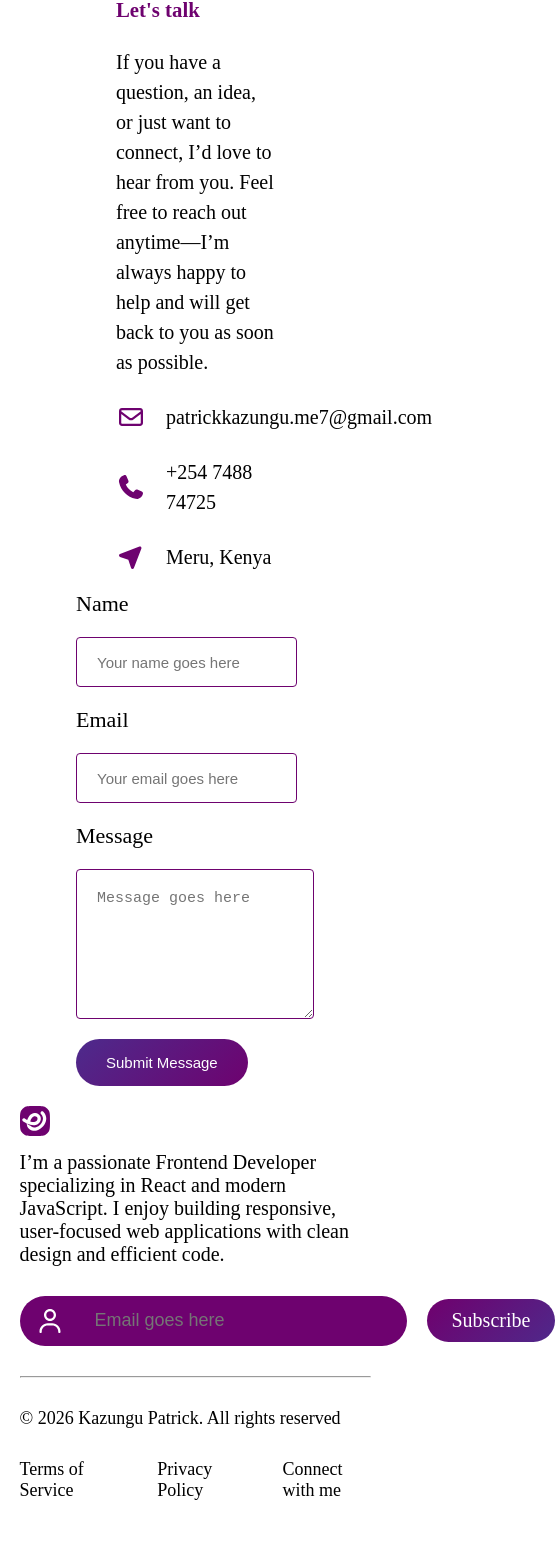
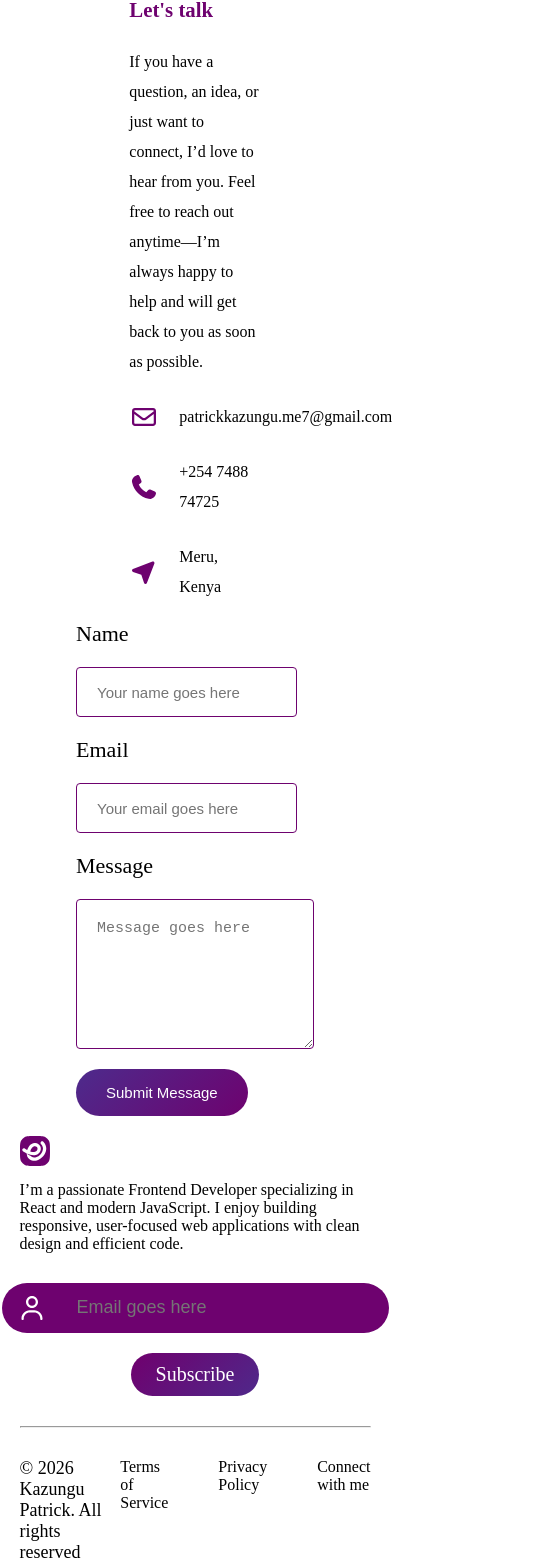
Before and after one commit to kazungu-p/Porfolio, a React (Vite) app: page / in a window 390 px wide. Shown: the part 5838-7406 px from the top of the page, 555 px wide, since content can reach past the window. Before the commit the page ends 7350 px from the top, so only its background shows below. Built offline with nearby package versions, Linux system fonts and the light colour scheme.

Commit message:
fully responsive for screen size less than 760px

```diff
--- a/src/assets/styles/contact.css
+++ b/src/assets/styles/contact.css
@@ -98,8 +98,9 @@
     .contact-left h2{
         font-size: 1.3em;
     }
-    .contact-left p{
+    .contact-left p, .contact-detail p{
         width: fit-content;
+        font-size: 16px;
     }
     .contact-right input, .contact-right textarea{
         width: fit-content;
--- a/src/assets/styles/footer.css
+++ b/src/assets/styles/footer.css
@@ -67,12 +67,16 @@ transition: 0.4s;
     gap: 50px;
 }
 @media screen and (max-width: 760px){
-    .footer-top, .footer-bottom{
+    .footer-top, .footer-top-right{
         flex-direction: column;
         gap: 30px;
     }
     .footer-top-left p{
         width: fit-content;
+        font-size: 16px;
+    }
+    .footer-bottom-right{
+        font-size: 16px;
     }
     .footer-top-right{
         display: flex;
```
